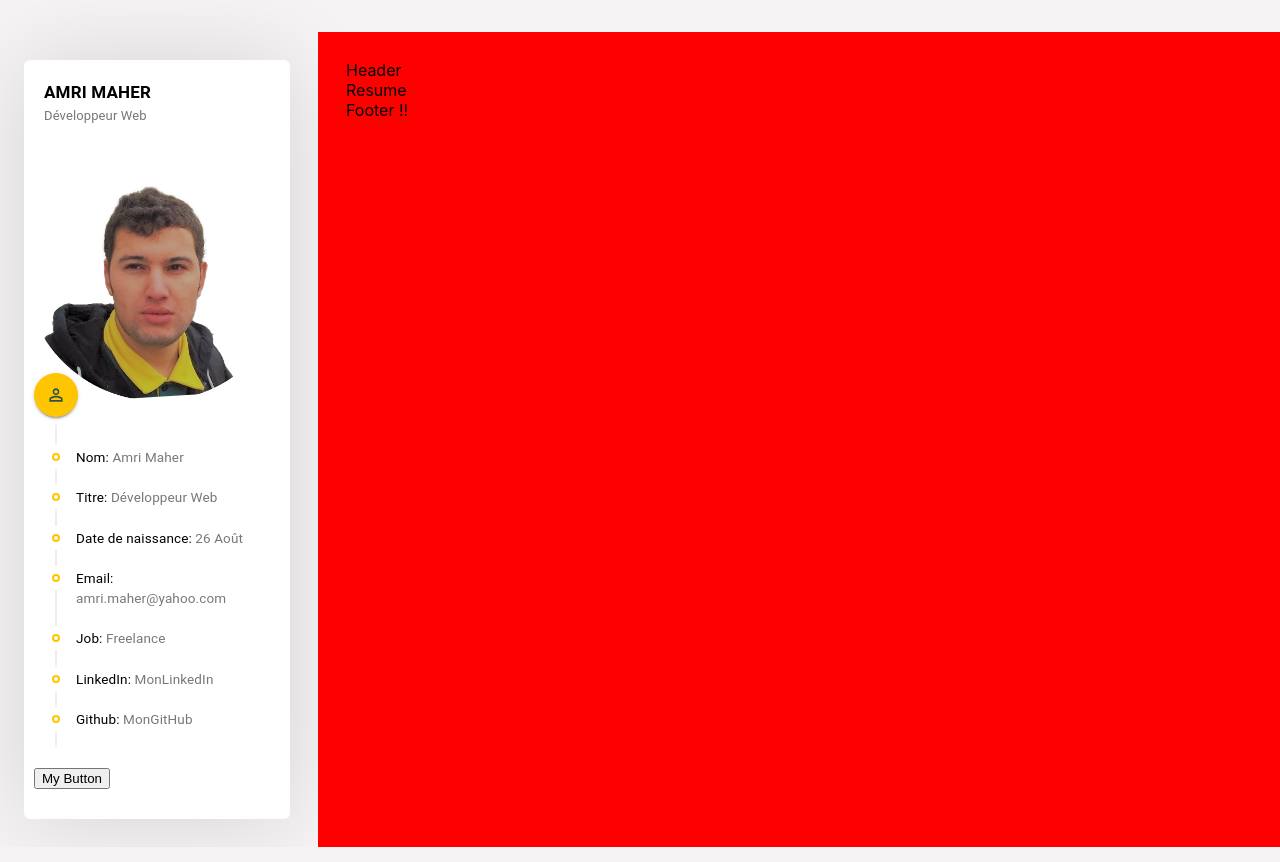
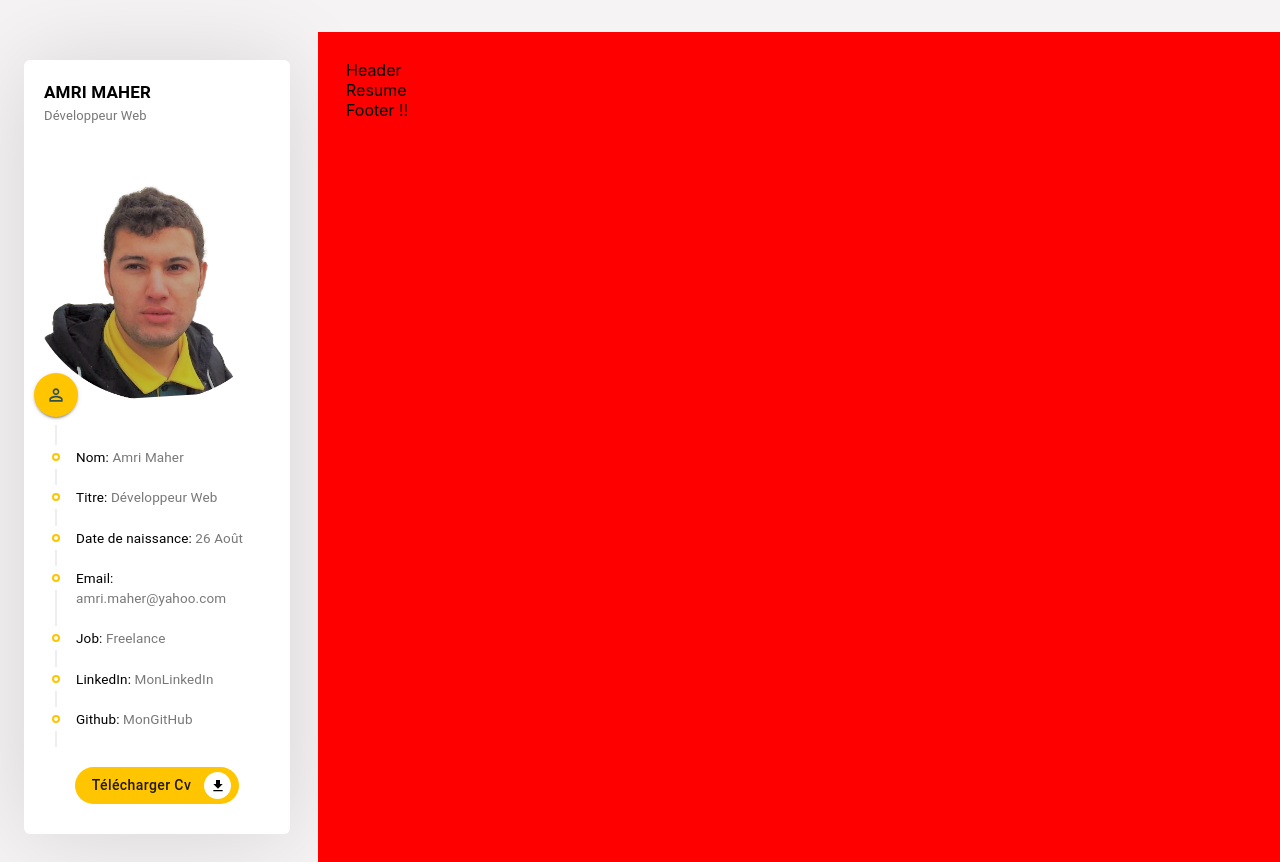
Before and after one commit to amri-coder/portfolioMaher, a React (Create React App) app: page / in a window 1280 px wide. Built offline with nearby package versions, Linux system fonts and the light colour scheme.

Commit message:
projet site web perso

```diff
--- a/src/components/Button/Button.css
+++ b/src/components/Button/Button.css
@@ -22,6 +22,15 @@
     align-items: center !important;
     justify-content: center !important;
 }
+
+.custom_btn .btn_icon_container > .MuiSvgIcon-root{
+    font-size: 16px !important;
+}
 .custom_btn .btn_text {
-
+ font-size: 14px !important;
+ text-transform: none !important;
+ text-align: center;
+ width: 100%;
+ margin-right: 5px;
+ margin-left: 5px;
 }
--- a/src/components/Button/Button.js
+++ b/src/components/Button/Button.js
@@ -2,7 +2,7 @@ import React from 'react'
 import {Button} from '@material-ui/core'
 import './Button.css'
 
-const Button = ({text,icon}) => {
+const CustomButton = ({text,icon}) => {
     return (
         <Button className='custom_btn' endIcon={icon ? (<div className='btn_icon_container'>
             {icon}
@@ -10,4 +10,4 @@ const Button = ({text,icon}) => {
     )
 }
 
-export default Button
+export default CustomButton
--- a/src/components/Profile/Profile.css
+++ b/src/components/Profile/Profile.css
@@ -48,3 +48,9 @@
 .timelineItem_text > span {
     color:black;
 }
+.profile .button_container {
+    width: 100%;
+    display: flex !important;
+    justify-content: center;
+    margin-top: 20px;
+}
--- a/src/components/Profile/Profile.js
+++ b/src/components/Profile/Profile.js
@@ -6,7 +6,8 @@ import PersonOutlinedOutlinedIcon from "@material-ui/icons/PersonOutlineOutlined
 import TimelineItem from '@material-ui/lab/TimelineItem';
 import TimelineContent from '@material-ui/lab/TimelineContent';
 import resumeData from '../../utils/resumeData';
-
+import CustomButton from '../../components/Button/Button';
+import GetAppIcon from '@material-ui/icons/GetApp';
 import './Profile.css';
 
 const CustomTimelineItem = ({title, text, link})=>(
@@ -44,8 +45,10 @@ function Profile() {
                     <CustomTimelineItem title={key} text={resumeData.socials[key].text} link={resumeData.socials[key].link}/>
                 ))}
                 </CustomTimeline>
-                <br />
-                <button>My Button</button>
+                <div className='button_container'>
+                    <CustomButton text={'Télécharger Cv'} icon={<GetAppIcon />} />
+                </div>
+
             </div>
         </div>
     )
```
